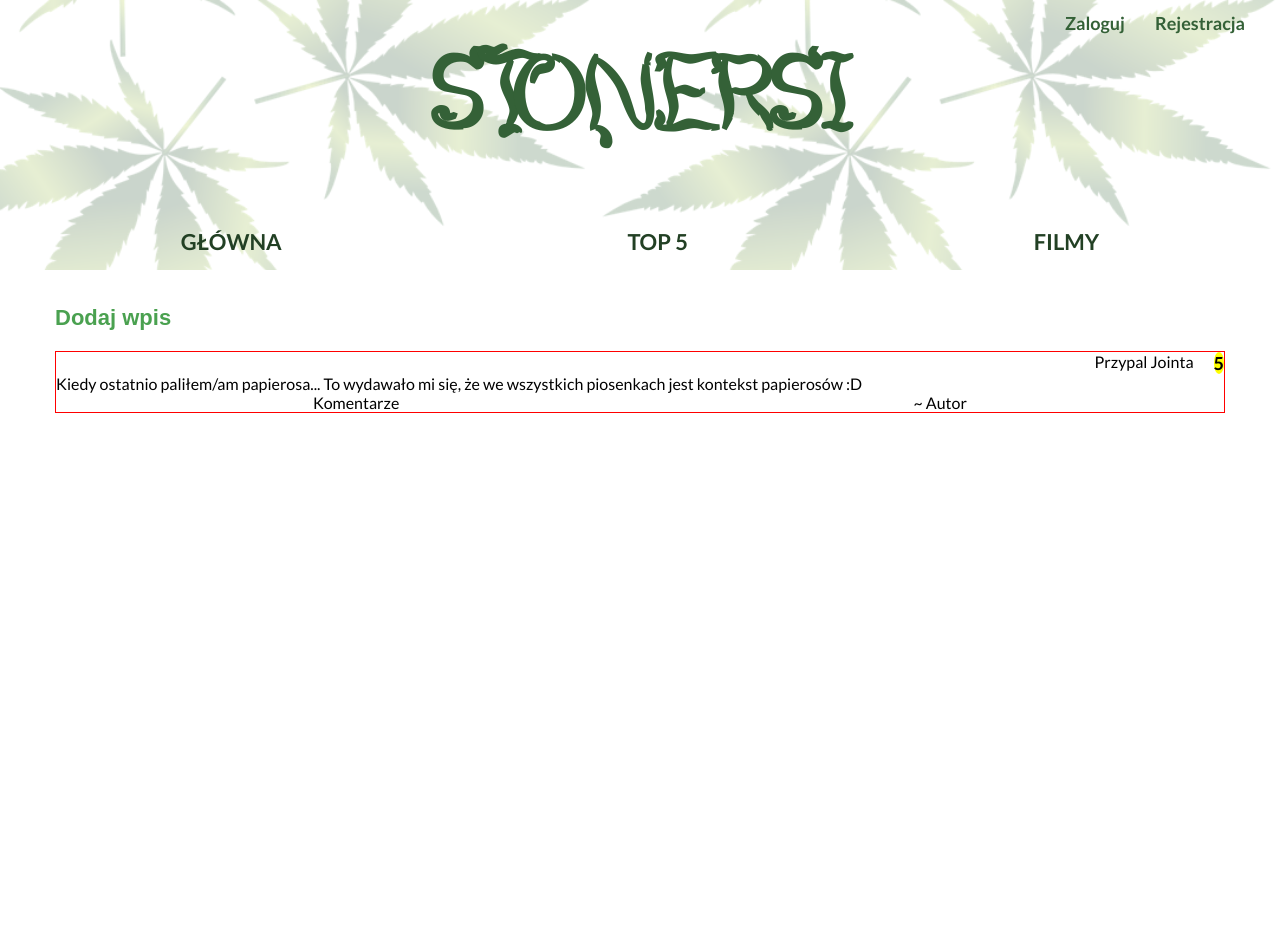
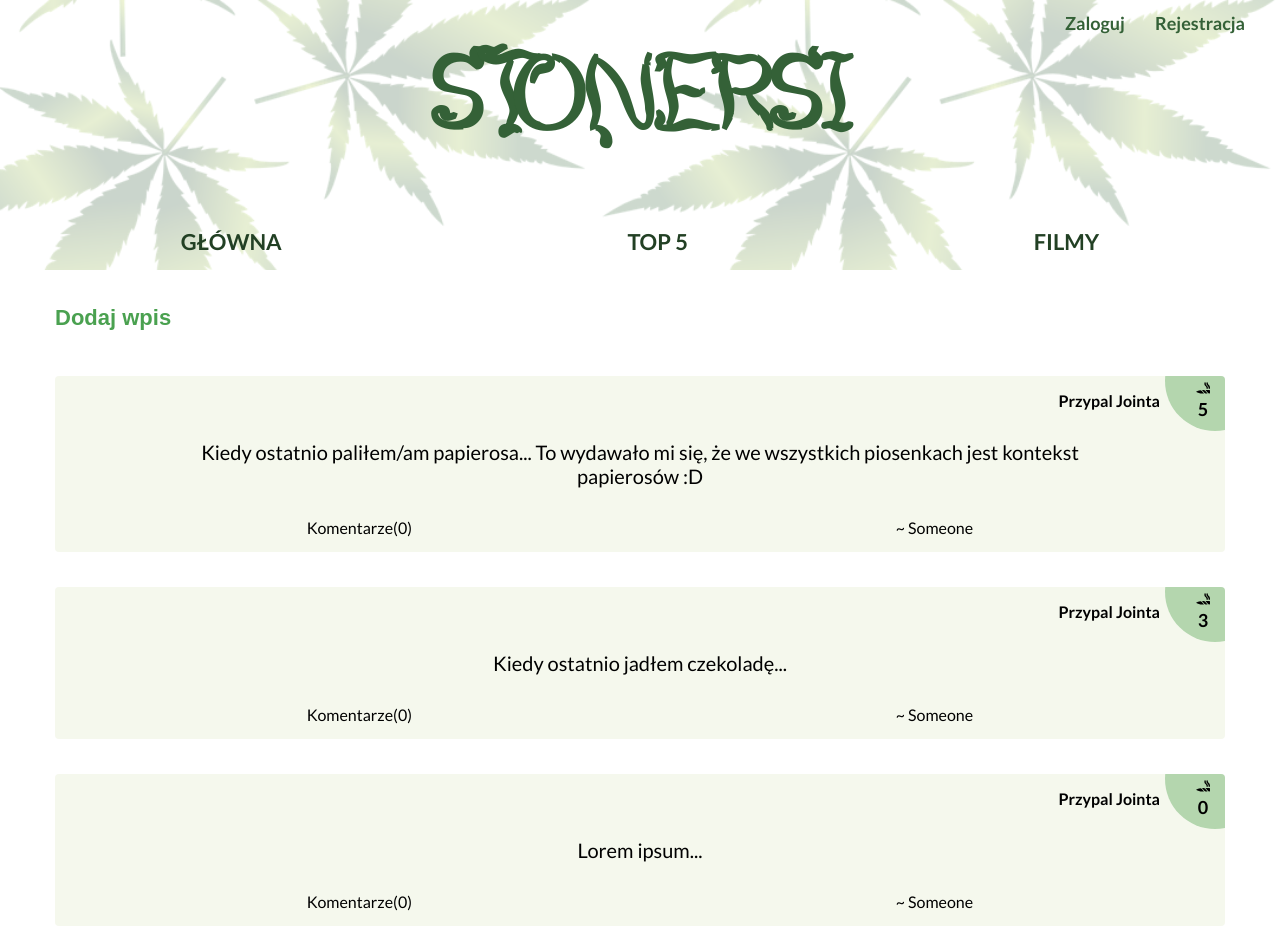
Before and after one commit to MagicianPL/Stonersi, a React (Create React App) app: page / in a window 1280 px wide. Shown: the top 952 px of the page. Built offline with nearby package versions, Linux system fonts and the light colour scheme.

Commit message:
fetching mocked posts

```diff
--- a/package.json
+++ b/package.json
@@ -14,6 +14,7 @@
     "@types/react-redux": "^7.1.23",
     "react": "^17.0.2",
     "react-dom": "^17.0.2",
+    "react-icons": "^4.3.1",
     "react-redux": "^7.2.6",
     "react-scripts": "5.0.0",
     "redux": "^4.1.2",
--- /dev/null
+++ b/public/data.json
@@ -0,0 +1,39 @@
+{
+    "Posts": [
+        {
+            "id": "1",
+            "post": "Kiedy ostatnio paliłem/am papierosa... To wydawało mi się, że we wszystkich piosenkach jest kontekst papierosów :D",
+            "author": "Someone",
+            "joints": "5",
+            "comments": []
+        },
+        {
+            "id": "2",
+            "post": "Kiedy ostatnio jadłem czekoladę... ",
+            "author": "Someone",
+            "joints": "3",
+            "comments": []
+        },
+        {
+            "id": "3",
+            "post": "Lorem ipsum...",
+            "author": "Someone",
+            "joints": "0",
+            "comments": []
+        },
+        {
+            "id": "4",
+            "post": "Lorem ipsum...",
+            "author": "Someone",
+            "joints": "2",
+            "comments": []
+        },
+        {
+            "id": "5",
+            "post": "Lorem ipsum...",
+            "author": "Someone",
+            "joints": "3",
+            "comments": []
+        }
+    ]
+}
--- a/src/components/AddPostForm/StyledWrapper.tsx
+++ b/src/components/AddPostForm/StyledWrapper.tsx
@@ -5,6 +5,7 @@ const StyledWrapper = styled.div<{show: boolean}>`
     height: ${({show}) => show? '370px' : '0px'};
     transition: height 0.4s;
     position: relative;
+    margin-bottom: 25px;
 
     &::before {
         content: "";
--- a/src/components/Post/Post.tsx
+++ b/src/components/Post/Post.tsx
@@ -1,10 +1,15 @@
 import React from 'react';
 import styled from 'styled-components';
+import { FaJoint } from 'react-icons/fa';
 
 const StyledPost = styled.div`
     display: flex;
     flex-direction: column;
-    border: 1px solid red;
+    border-radius: 4px;
+    overflow: hidden;
+    padding: 5px 10px 15px 10px;
+    background: rgba(152,186,79, 0.1);
+    margin-bottom: 35px;
 
     & > div {
         display: flex;
@@ -14,15 +19,40 @@ const StyledPost = styled.div`
     .top {
         display: flex;
         justify-content: flex-end;
+        align-items: center;
+
+        p:nth-child(1) {
+            cursor: pointer;
+            font-weight: bold;
+            transition: all 0.3s;
+
+            &:hover {
+                text-shadow: 0px 3px 2px rgba(0,0,0,0.67);
+            }
+        }
     }
 
     .joints {
-        margin-left: 20px;
-        background: yellow;
-        border-radius: 50%;
+        margin-left: 36px;
         display: flex;
         flex-direction: column;
         align-items: center;
+        position: relative;
+        padding-right: 5px;
+
+        &::before {
+            content: "";
+            position: absolute;
+            top: 0;
+            right: 0;
+            transform: translate(50%, -50%);
+            width: 100px;
+            height: 100px;
+            border-radius: 50%;
+            background: rgba(74, 161, 80, 0.4);
+            z-index: -1;
+
+        }
 
         span {
             font-size: 14px;
@@ -33,19 +63,33 @@ const StyledPost = styled.div`
             font-size: 18px;
         }
     }
+
+    & > p {
+        text-align: center;
+        font-size: 20px;
+        max-width: 80%;
+        margin: 20px auto 30px auto;
+    }
 `;
 
-const Post = () => {
+interface IProps {
+    joints: number
+    post: string
+    comments: []
+    author: string
+}
+
+const Post: React.FC<IProps> = ({joints, post, comments, author}) => {
     return(
         <StyledPost>
             <div className="top">
                 <p>Przypal Jointa</p>
-                <p className="joints"><span></span><span>5</span></p>
+                <p className="joints"><span><FaJoint /></span><span>{joints}</span></p>
             </div>
-            <p>Kiedy ostatnio paliłem/am papierosa... To wydawało mi się, że we wszystkich piosenkach jest kontekst papierosów :D</p>
+            <p>{post}</p>
             <div>
-                <p>Komentarze</p>
-                <p>~ Autor</p>
+                <p>Komentarze({comments.length})</p>
+                <p>~ {author}</p>
             </div>
         </StyledPost>
     );
--- a/src/components/PostsContainer/PostsContainer.tsx
+++ b/src/components/PostsContainer/PostsContainer.tsx
@@ -1,13 +1,24 @@
-import React from 'react';
+import React, {useState, useEffect} from 'react';
 import StyledContainer from './StyledContainer';
 import Post from '../Post/Post';
 
 
 
 const PostsContainer = () => {
+
+    const [allPosts, setAllPosts] = useState([]);
+
+    useEffect(() => {
+        fetch("data.json")
+        .then(res => res.json())
+        .then(data => setAllPosts(data.Posts));
+    }, []);
+
     return(
         <StyledContainer>
-            <Post />
+            {
+                allPosts.length && allPosts.map((post: any) => <Post key={post.id} joints={post.joints} post={post.post} comments={post.comments} author={post.author} />)
+            }
         </StyledContainer>
     );
 };
```
Also changed, not shown: 1 other file (tests, documents, lock files or other folders).
